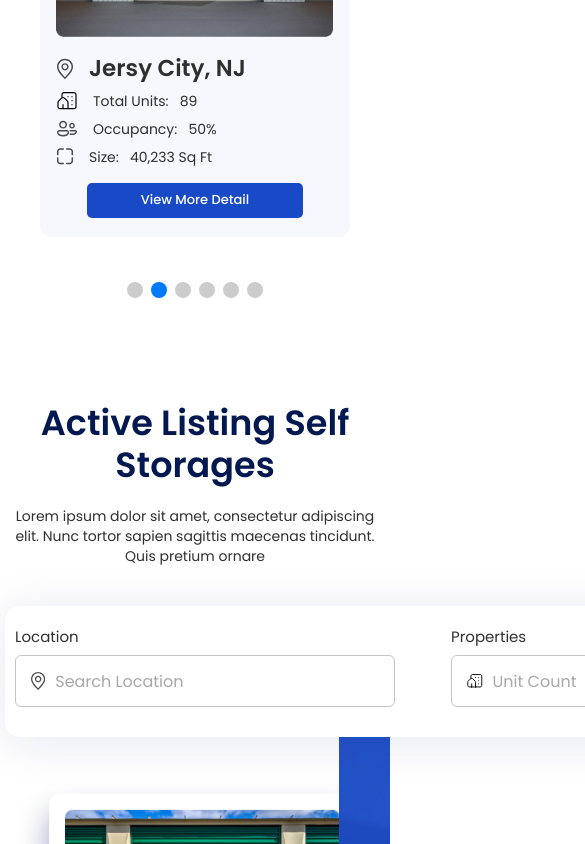
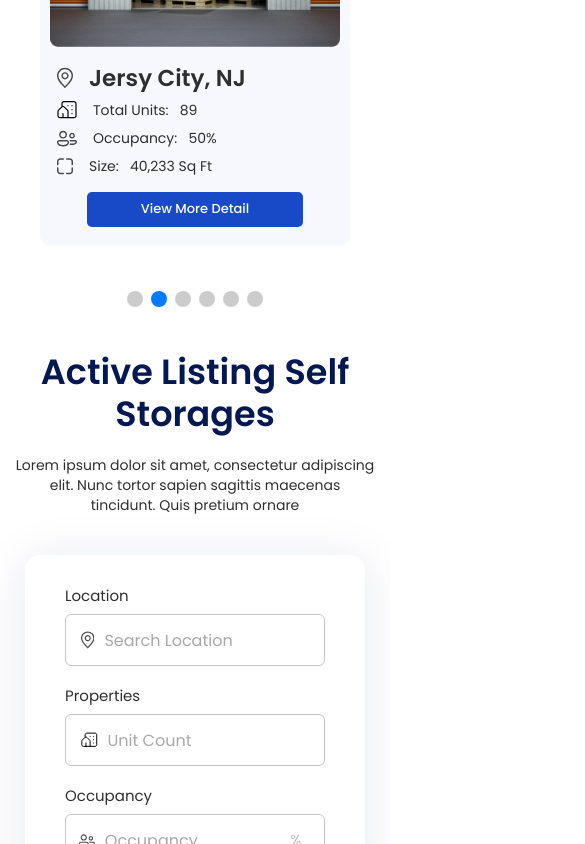
Before and after one commit to genral-walker/Realtools-Landing, a React (Create React App) app: page / in a window 390 px wide. Shown: the part 1156-2000 px from the top of the page, 585 px wide, since content can reach past the window. Built offline with nearby package versions, Linux system fonts and the light colour scheme.

Commit message:
add responsiveness to `Active` section

```diff
--- a/src/App.style.js
+++ b/src/App.style.js
@@ -6,7 +6,7 @@ const inputGlobalStyles = (
       body: {
         margin: 0,
         padding: 0,
-      },
+      }
     }}
   />
 );
--- a/src/components/CustomHeading/styles.js
+++ b/src/components/CustomHeading/styles.js
@@ -14,11 +14,9 @@ export const HeadingWrapper = styled(Typography)(
         [breakpoints.down('800')]: {
           margin: '20px 15vw',
         },
-        [breakpoints.down('570')]: {
-          margin: '20px 7vw',
-        },
-        [breakpoints.down('460')]: {
-          margin: '20px 0',
+        [breakpoints.down('sm')]: {
+          width: '92%',
+          margin: '20px auto',
         },
       };
     } else {
--- a/src/components/Form/index.jsx
+++ b/src/components/Form/index.jsx
@@ -12,7 +12,7 @@ export const Form = () => {
   return (
     <FormWrapper component={'form'}>
       <FormControl required>
-        <Stack spacing={2} direction="row">
+        <Stack spacing={{ md: 2, xs: 2.3 }} direction={{ md: 'row', xs: 'column' }}>
           <FormControlLabel
             label="Location"
             labelPlacement="top"
--- a/src/components/Form/styles.js
+++ b/src/components/Form/styles.js
@@ -1,18 +1,44 @@
 import { Card, styled } from '@mui/material';
 
-export const FormWrapper = styled(Card)(({ theme: { palette } }) => ({
+export const FormWrapper = styled(Card)(({ theme: { breakpoints } }) => ({
   '&.MuiPaper-root.MuiPaper-elevation': {
     width: 'max-content',
     padding: '20px 25px 30px 10px',
     borderRadius: '15px',
-    boxShadow: '0px 5px 50px rgba(1, 31, 109, 0.1)'
+    boxShadow: '0px 5px 50px rgba(1, 31, 109, 0.1)',
+
+    [breakpoints.down('1000')]: {
+      padding: '20px 17px 30px 0px',
+    },
+    [breakpoints.down('md')]: {
+      padding: '30px 40px 40px',
+    },
+
   },
   label: {
     '&:first-of-type': {
       marginRight: '40px',
+      [breakpoints.down('1000')]: {
+        marginRight: '20px',
+      },
+      [breakpoints.down('920')]: {
+        marginRight: '12px',
+      },
+      [breakpoints.down('md')]: {
+        margin: 0
+      },
     },
     '&:last-of-type': {
       marginRight: '42px',
+      [breakpoints.down('1000')]: {
+        marginRight: '22px',
+      },
+      [breakpoints.down('920')]: {
+        marginRight: '10px',
+      },
+      [breakpoints.down('md')]: {
+        marginRight: '0',
+      },
     },
   },
   '.MuiOutlinedInput-root.MuiInputBase-root.MuiInputBase-formControl': {
@@ -24,9 +50,15 @@ export const FormWrapper = styled(Card)(({ theme: { palette } }) => ({
     svg: {
       marginRight: '10px',
       '&:last-of-type': {
-        marginLeft: '2px'
-      }
+        marginLeft: '2px',
+      },
     },
+    '&>div':{
+      [breakpoints.down('md')]: {
+        width: '100%',
+        padding: '20px 25px 30px 10px',
+      },
+    }
   },
 
   '.MuiFormControlLabel-label': {
@@ -36,13 +68,45 @@ export const FormWrapper = styled(Card)(({ theme: { palette } }) => ({
   },
   '.first': {
     width: '380px',
+    [breakpoints.down('1270')]: {
+      width: '330px',
+    },
+    [breakpoints.down('1080')]: {
+      width: '270px',
+    },
+    [breakpoints.down('1000')]: {
+      width: '250px',
+    },
+    [breakpoints.down('md')]: {
+      width: '100%',
+    },
+  },
+
+  '.MuiFormControl-root': {
+    [breakpoints.down('md')]: {
+      width: '100%'
+    },
+  },
+  '.MuiFormControlLabel-root': {
+    [breakpoints.down('md')]: {
+      marginLeft: 'none !important'
+    },
   },
   '.second, .third': {
     width: '200px',
+    [breakpoints.down('1270')]: {
+      width: '180px',
+    },
+    [breakpoints.down('md')]: {
+      width: '100%',
+    },
   },
   button: {
     alignSelf: 'center',
     transform: 'translateY(13px)',
+    [breakpoints.down('md')]: {
+      alignSelf: 'flex-end',
+    },
     svg: {
       height: '14px',
       width: '15px',
--- a/src/components/WareHouseDetails/styles.js
+++ b/src/components/WareHouseDetails/styles.js
@@ -1,7 +1,7 @@
 import { Card, styled } from '@mui/material';
 
 export const WareHouseDetailsWrapper = styled(Card)(
-  ({ theme: { palette }, bg, boxshadow }) => ({
+  ({ theme: { palette, breakpoints }, bg, boxshadow }) => ({
     border: '1px solid #F9F9F9',
     boxShadow: boxshadow ? '0px 20px 30px rgba(1, 31, 109, 0.4)' : '',
     borderRadius: '10px',
@@ -10,7 +10,10 @@ export const WareHouseDetailsWrapper = styled(Card)(
 
     '.MuiCardMedia-root.MuiCardMedia-img ': {
       width: '90%',
-      margin: '15px 15px 17px',
+      margin: '15px auto 17px',
+      [breakpoints.down('sm')]: {
+        width: '94%',
+      }
     },
 
     '.MuiCardContent-root': {
--- a/src/pages/Home/index.jsx
+++ b/src/pages/Home/index.jsx
@@ -108,18 +108,20 @@ export const Home = () => {
 
           <Form />
 
-          <Grid container spacing={2}>
+          <Grid container rowSpacing={{ xs: 3, sm: 2 }} columnSpacing={{ xs: 0, sm: 2 }}>
             {wareHouseDetails.map((wareHouse, idx) => (
-              <Grid key={idx} item sm={6} md={4}>
+              <Grid key={idx} item xs={12} sm={6} md={4}>
                 <WareHouseDetails {...wareHouse} boxShadow />
               </Grid>
             ))}
           </Grid>
+
+          <Stack alignItems={'center'} className="active-extended">
+            <CustomButton displayType={'secondary'} size="large">
+              View More Listings
+            </CustomButton>
+          </Stack>
         </Box>
-
-        <Stack alignItems={'center'} className='active-extended'>
-          <CustomButton displayType={'secondary'} size='large'>View More Listings</CustomButton>
-        </Stack>
       </Box>
     </HomeWrapper>
   );
--- a/src/pages/Home/styles.js
+++ b/src/pages/Home/styles.js
@@ -70,7 +70,7 @@ export const HomeWrapper = styled(Box)(
       padding: '100px 20px 20px',
 
       '.swiper.swiper-initialized': {
-        margin: '60px 20px 60px',
+        margin: '60px 20px 0',
         paddingBottom: '75px',
         '.swiper-pagination-bullet': {
           width: '16px',
@@ -81,34 +81,76 @@ export const HomeWrapper = styled(Box)(
 
     '.active-section': {
       background: palette.common.white,
-      padding: '10px 5px 0',
+      padding: '10px 0 0',
       position: 'relative',
       '&::after': {
         content: '""',
         position: 'absolute',
-        height: '90%',
+        height: 'calc(100% - 23px)',
         width: '13%',
-        top: '10%',
+        top: '23px',
         right: '0',
         background: `url(${activeBG}) top no-repeat`,
         backgroundSize: 'cover',
+
+        [breakpoints.down('1250')]: {
+          width: '12.5%',
+        },
+        [breakpoints.down('1050')]: {
+          width: '11.8%',
+        },
+        [breakpoints.down('800')]: {
+          top: '33px',
+          height: 'calc(100% - 33px)',
+        },
+        [breakpoints.down('750')]: {
+          width: '10.8%',
+        },
+        [breakpoints.down('650')]: {
+          width: '10%',
+        },
+        [breakpoints.down('sm')]: {
+          display: 'none',
+        },
       },
 
       form: {
         margin: '40px auto',
         position: 'relative',
         zIndex: 300,
+        [breakpoints.between('1400', '1600')]: {
+          transform: 'translateX(-70px)',
+        },
+        [breakpoints.down('md')]: {
+          width: '78% !important',
+        },
+        [breakpoints.down('sm')]: {
+          width: 'unset !important',
+          margin: '40px 25px 30px !important',
+        },
       },
 
-      '.MuiGrid-root.MuiGrid-container': {
+      '.MuiGrid-root.MuiGrid-container, .active-extended': {
         margin: '30px 5px 0 28px',
-        width: '85%'
+        width: '85%',
+        [breakpoints.down('sm')]: {
+          width: '100% !important',
+          margin: '0',
+          padding: '0 25px',
+        },
       },
     },
 
     '.active-extended': {
       background: palette.common.white + ' !important',
-      padding:'60px 0 70px'
-    }
+      margin: 'unset !important',
+      padding: '60px 0 70px !important',
+      button: {
+        marginLeft: '40px',
+        [breakpoints.down('sm')]: {
+          margin: '0',
+        },
+      },
+    },
   })
 );
```
